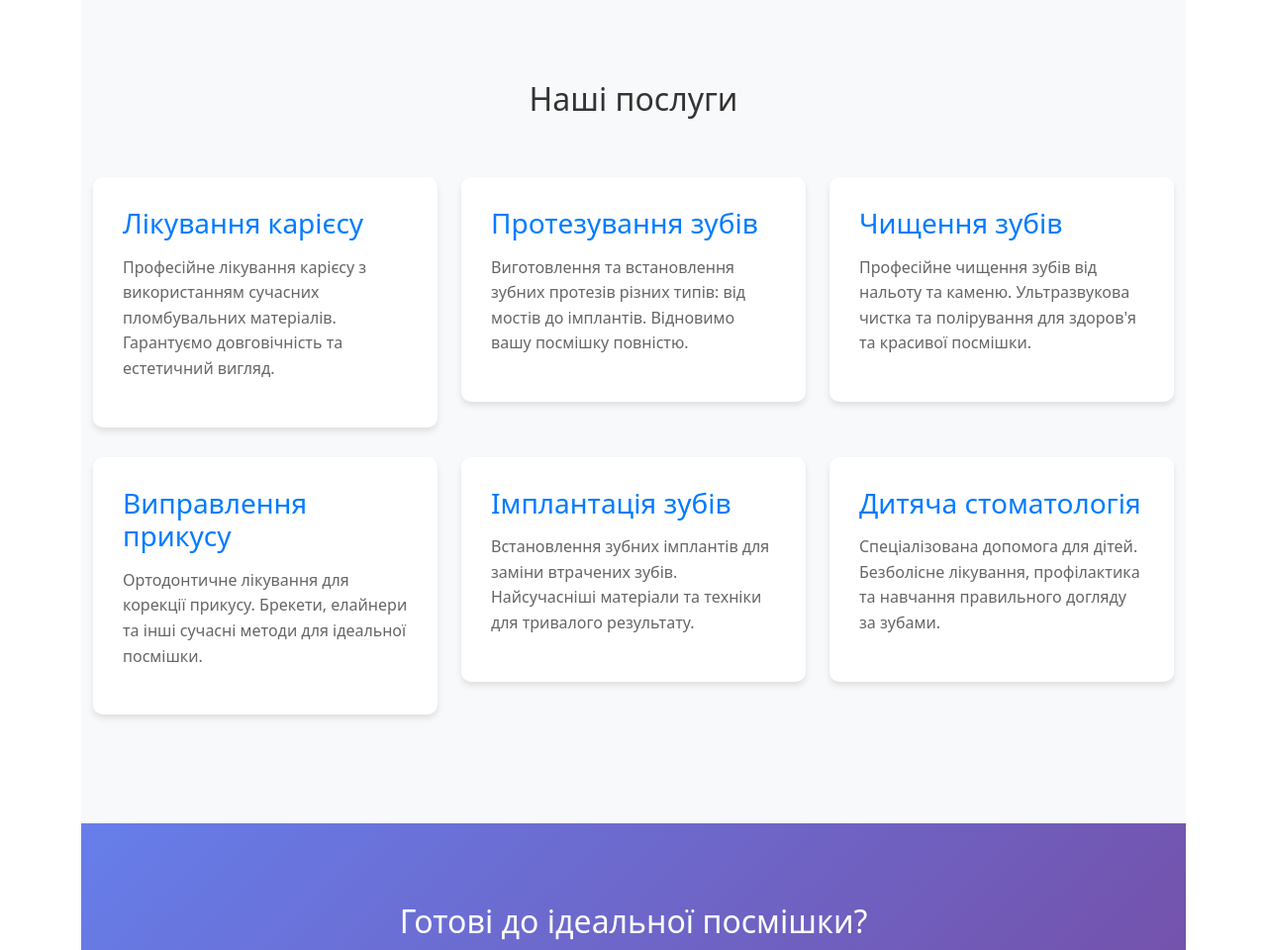
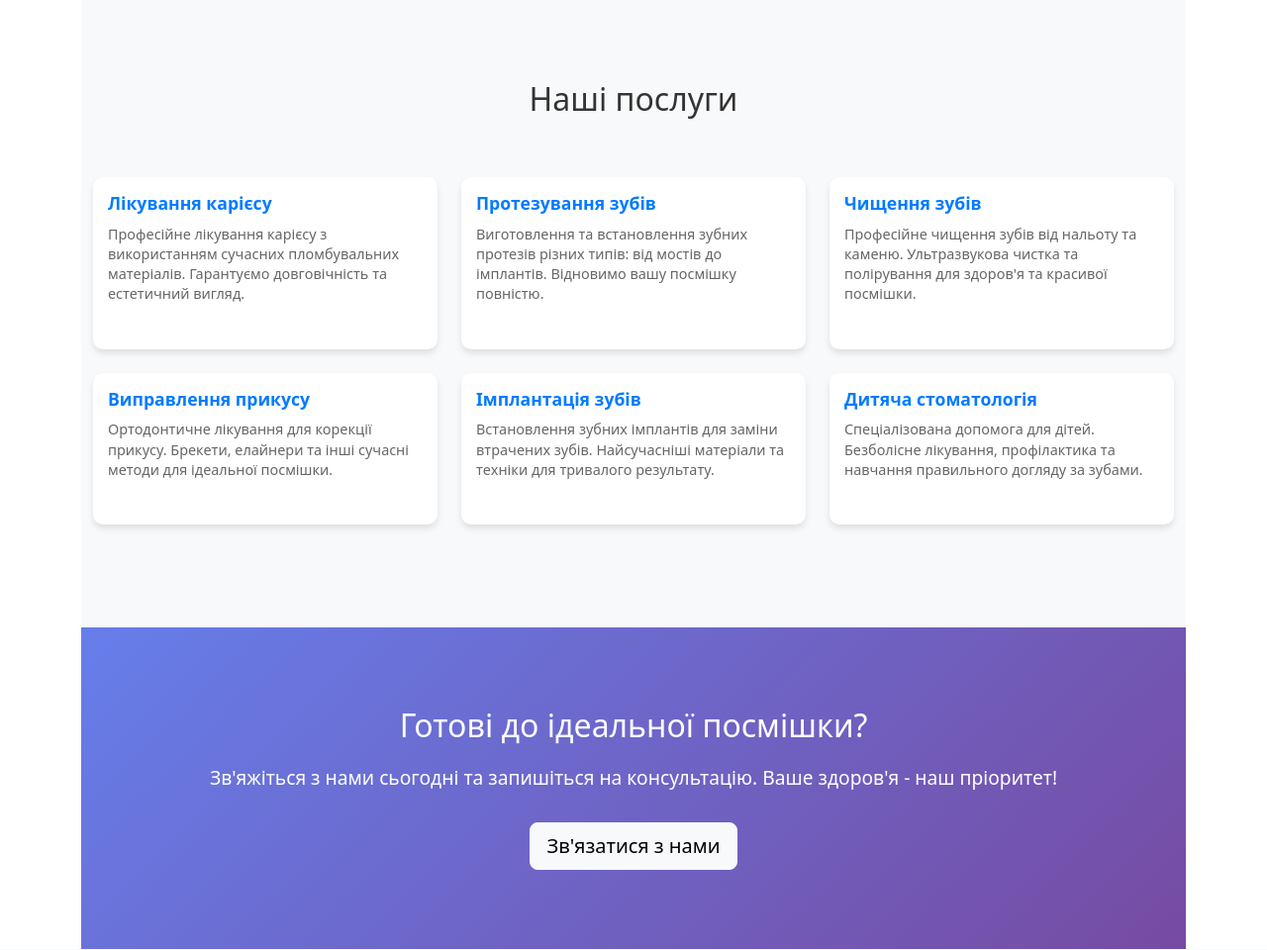
Before and after one commit to SkRina222/crunch, a Django app: page / in a window 1280 px wide. Shown: the part 892-1852 px from the top of the page at 99% size. Run offline with Django 5.2, Linux system fonts and the light colour scheme.

Commit message:
дфи 5-6 update
Co-authored-by: Copilot <copilot@github.com>

```diff
--- a/crunch/settings.py
+++ b/crunch/settings.py
@@ -116,3 +116,5 @@ USE_TZ = True
 # https://docs.djangoproject.com/en/6.0/howto/static-files/
 
 STATIC_URL = 'static/'
+MEDIA_URL = '/media/'
+MEDIA_ROOT = BASE_DIR / 'media'
--- a/crunch/urls.py
+++ b/crunch/urls.py
@@ -16,9 +16,14 @@ Including another URLconf
 """
 from django.contrib import admin
 from django.urls import path, include
+from django.conf import settings
+from django.conf.urls.static import static
 from django.views.generic import RedirectView
 
 urlpatterns = [
     path('admin/', admin.site.urls),
     path('', include('shop.urls'), name='shop')
 ]
+
+if settings.DEBUG:
+    urlpatterns += static(settings.MEDIA_URL, document_root=settings.MEDIA_ROOT)
--- a/shop/static/shop/css/style.css
+++ b/shop/static/shop/css/style.css
@@ -80,24 +80,80 @@
 .service-card {
   background: white;
   border-radius: 10px;
-    padding: 30px;
+  padding: 15px;
   box-shadow: 0 4px 6px rgba(0, 0, 0, 0.1);
-    margin-bottom: 30px;
+  margin-bottom: 20px;
   transition: transform 0.3s ease;
+  display: flex;
+  flex-direction: column;
+  height: 100%;
+  min-height: auto;
 }
 
 .service-card:hover {
   transform: translateY(-5px);
 }
 
+.service-card img {
+  width: 100%;
+  height: 200px;
+  object-fit: cover;
+  border-radius: 8px;
+  margin-bottom: 12px;
+}
+
 .service-card h3 {
   color: #007bff;
-    margin-bottom: 15px;
+  margin-bottom: 10px;
+  font-size: 1.1rem;
+  font-weight: 600;
+  word-wrap: break-word;
+  word-break: break-word;
+  overflow-wrap: break-word;
+  line-height: 1.3;
 }
 
-.service-card p {
+.service-card .description {
   color: #666;
-    line-height: 1.6;
+  line-height: 1.4;
+  flex-grow: 1;
+  margin-bottom: 10px;
+  font-size: 0.9rem;
+  word-wrap: break-word;
+}
+
+.service-card .info {
+  color: #666;
+  font-size: 0.9rem;
+  margin: 10px 0;
+  word-wrap: break-word;
+  padding: 10px;
+  background: #f8f9fa;
+  border-left: 3px solid #007bff;
+  border-radius: 4px;
+}
+
+.service-card .info p {
+  margin: 4px 0;
+  color: #333;
+  font-size: 0.85rem;
+}
+
+.service-card .info p:last-child {
+  margin-bottom: 0;
+}
+
+.service-card .info strong {
+  color: #333;
+  font-weight: 600;
+}
+
+.service-card .btn {
+  margin-top: 8px;
+  align-self: flex-start;
+  display: inline-block;
+  padding: 8px 15px;
+  font-size: 0.9rem;
 }
 
 .cta-section {
--- a/shop/templates/shop/home.html
+++ b/shop/templates/shop/home.html
@@ -34,40 +34,40 @@
     <div class="container">
         <h2>Наші послуги</h2>
         <div class="row">
-            <div class="col-md-4">
+            <div class="col-md-4 mb-4">
                 <div class="service-card">
                     <h3>Лікування карієсу</h3>
-                    <p>Професійне лікування карієсу з використанням сучасних пломбувальних матеріалів. Гарантуємо довговічність та естетичний вигляд.</p>
+                    <p class="description">Професійне лікування карієсу з використанням сучасних пломбувальних матеріалів. Гарантуємо довговічність та естетичний вигляд.</p>
                 </div>
             </div>
-            <div class="col-md-4">
+            <div class="col-md-4 mb-4">
                 <div class="service-card">
                     <h3>Протезування зубів</h3>
-                    <p>Виготовлення та встановлення зубних протезів різних типів: від мостів до імплантів. Відновимо вашу посмішку повністю.</p>
+                    <p class="description">Виготовлення та встановлення зубних протезів різних типів: від мостів до імплантів. Відновимо вашу посмішку повністю.</p>
                 </div>
             </div>
-            <div class="col-md-4">
+            <div class="col-md-4 mb-4">
                 <div class="service-card">
                     <h3>Чищення зубів</h3>
-                    <p>Професійне чищення зубів від нальоту та каменю. Ультразвукова чистка та полірування для здоров'я та красивої посмішки.</p>
+                    <p class="description">Професійне чищення зубів від нальоту та каменю. Ультразвукова чистка та полірування для здоров'я та красивої посмішки.</p>
                 </div>
             </div>
-            <div class="col-md-4">
+            <div class="col-md-4 mb-4">
                 <div class="service-card">
                     <h3>Виправлення прикусу</h3>
-                    <p>Ортодонтичне лікування для корекції прикусу. Брекети, елайнери та інші сучасні методи для ідеальної посмішки.</p>
+                    <p class="description">Ортодонтичне лікування для корекції прикусу. Брекети, елайнери та інші сучасні методи для ідеальної посмішки.</p>
                 </div>
             </div>
-            <div class="col-md-4">
+            <div class="col-md-4 mb-4">
                 <div class="service-card">
                     <h3>Імплантація зубів</h3>
-                    <p>Встановлення зубних імплантів для заміни втрачених зубів. Найсучасніші матеріали та техніки для тривалого результату.</p>
+                    <p class="description">Встановлення зубних імплантів для заміни втрачених зубів. Найсучасніші матеріали та техніки для тривалого результату.</p>
                 </div>
             </div>
-            <div class="col-md-4">
+            <div class="col-md-4 mb-4">
                 <div class="service-card">
                     <h3>Дитяча стоматологія</h3>
-                    <p>Спеціалізована допомога для дітей. Безболісне лікування, профілактика та навчання правильного догляду за зубами.</p>
+                    <p class="description">Спеціалізована допомога для дітей. Безболісне лікування, профілактика та навчання правильного догляду за зубами.</p>
                 </div>
             </div>
         </div>
```
Also changed, not shown: other parts of shop/static/shop/css/style.css (+52 -0 lines), shop/templates/shop/products.html (+5 -5 lines), shop/templates/shop/service_detail.html (+20 -6 lines), db.sqlite3, media/services/2022-10-26.png (added), media/services/2022-10-26_igLdMMp.png (added), media/services/Gemini_Generated_Image_hhgk5ahhgk5ahhgk_1.png (added), 1 other file. Lines whose indentation alone changed are shown as unchanged.
